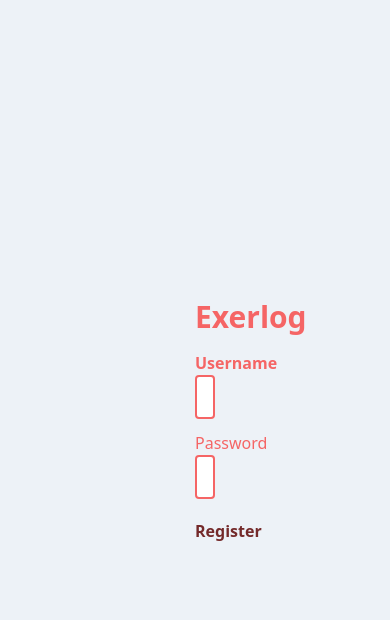
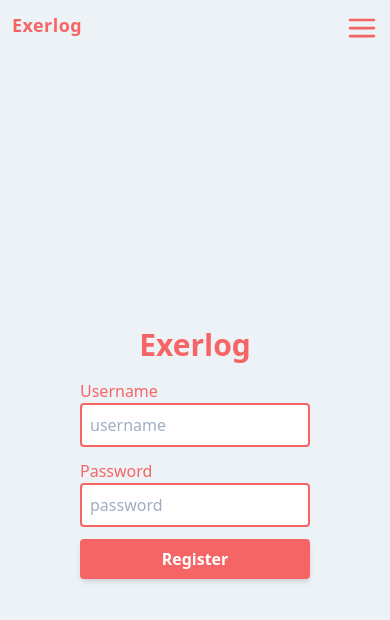
Before and after one commit to Danex2/exerlog, a React app: page / in a window 390 px wide. Shown: the top 620 px of the page. Built offline with nearby package versions, Linux system fonts and the light colour scheme; the HTML template or start-up script is replaced by a standard one.

Commit message:
Added responsive styles

```diff
--- a/src/client/App.js
+++ b/src/client/App.js
@@ -1,10 +1,14 @@
 import React from "react";
 import Login from "./pages/Login";
 import Register from "./pages/Register";
+import Navbar from "./components/Navbar";
 
 const App = () => (
-  <div className="min-h-screen flex bg-gray-200 max-w-6xl m-auto">
-    <Register />
+  <div className="bg-gray-200">
+    <div className="min-h-screen flex flex-col max-w-6xl m-auto">
+      <Navbar />
+      <Register />
+    </div>
   </div>
 );
 export default App;
--- /dev/null
+++ b/src/client/components/Navbar.js
@@ -0,0 +1,62 @@
+import React from "react";
+
+const Navbar = () => {
+  const [hidden, setHidden] = React.useState(true);
+  return (
+    <nav className="text-lg p-3">
+      <div className="flex justify-between">
+        <h1 className="text-red-500 font-bold tracking-wide">Exerlog</h1>
+        <div className="hidden sm:block">
+          <a
+            href="#"
+            className="mr-5 text-red-500 font-bold tracking-wide hover:text-red-700 transition duration-150"
+          >
+            Login
+          </a>
+          <a
+            href="#"
+            className="text-red-500 font-bold tracking-wide hover:text-red-700 transition duration-150"
+          >
+            Register
+          </a>
+        </div>
+        <svg
+          className="h-8 text-red-500 sm:hidden"
+          viewBox="0 0 24 24"
+          fill="none"
+          xmlns="http://www.w3.org/2000/svg"
+          onClick={() => setHidden(!hidden)}
+        >
+          <path
+            d="M2 6C2 5.44772 2.44772 5 3 5H21C21.5523 5 22 5.44772 22 6C22 6.55228 21.5523 7 21 7H3C2.44772 7 2 6.55228 2 6Z"
+            fill="currentColor"
+          />
+          <path
+            d="M2 12.0322C2 11.4799 2.44772 11.0322 3 11.0322H21C21.5523 11.0322 22 11.4799 22 12.0322C22 12.5845 21.5523 13.0322 21 13.0322H3C2.44772 13.0322 2 12.5845 2 12.0322Z"
+            fill="currentColor"
+          />
+          <path
+            d="M3 17.0645C2.44772 17.0645 2 17.5122 2 18.0645C2 18.6167 2.44772 19.0645 3 19.0645H21C21.5523 19.0645 22 18.6167 22 18.0645C22 17.5122 21.5523 17.0645 21 17.0645H3Z"
+            fill="currentColor"
+          />
+        </svg>
+      </div>
+      <div className={`${hidden ? "hidden" : ""} sm:hidden`}>
+        <a
+          href="#"
+          className="mr-5 text-red-500 font-bold tracking-wide hover:text-red-700 transition duration-150 block"
+        >
+          Login
+        </a>
+        <a
+          href="#"
+          className="text-red-500 font-bold tracking-wide hover:text-red-700 transition duration-150"
+        >
+          Register
+        </a>
+      </div>
+    </nav>
+  );
+};
+
+export default Navbar;
--- a/src/client/pages/Login.js
+++ b/src/client/pages/Login.js
@@ -21,7 +21,7 @@ const Login = () => (
       required
       placeholder="password"
     />
-    <button className="bg-red-500 rounded py-2 shadow-md text-red-900 font-bold">
+    <button className="bg-red-500 rounded py-2 shadow-md text-white font-bold">
       Login
     </button>
   </form>
--- a/src/client/pages/Register.js
+++ b/src/client/pages/Register.js
@@ -1,11 +1,11 @@
 import React from "react";
 
 const Register = () => (
-  <form className="flex flex-col p-20 w-1/3 m-auto">
+  <form className="flex flex-col p-20 w-full md:w-2/3 lg:w-2/5 m-auto">
     <h1 className="text-center text-3xl font-bold mb-3 text-red-500">
       Exerlog
     </h1>
-    <label htmlFor="Username" className="text-red-500 font-semibold">
+    <label htmlFor="Username" className="text-red-500">
       Username
     </label>
     <input
@@ -25,7 +25,7 @@ const Register = () => (
       required
       placeholder="password"
     />
-    <button className="bg-red-500 rounded py-2 shadow-md text-red-900 font-bold">
+    <button className="bg-red-500 rounded py-2 shadow-md text-white font-bold hover:bg-red-700 transition duration-150">
       Register
     </button>
   </form>
```
